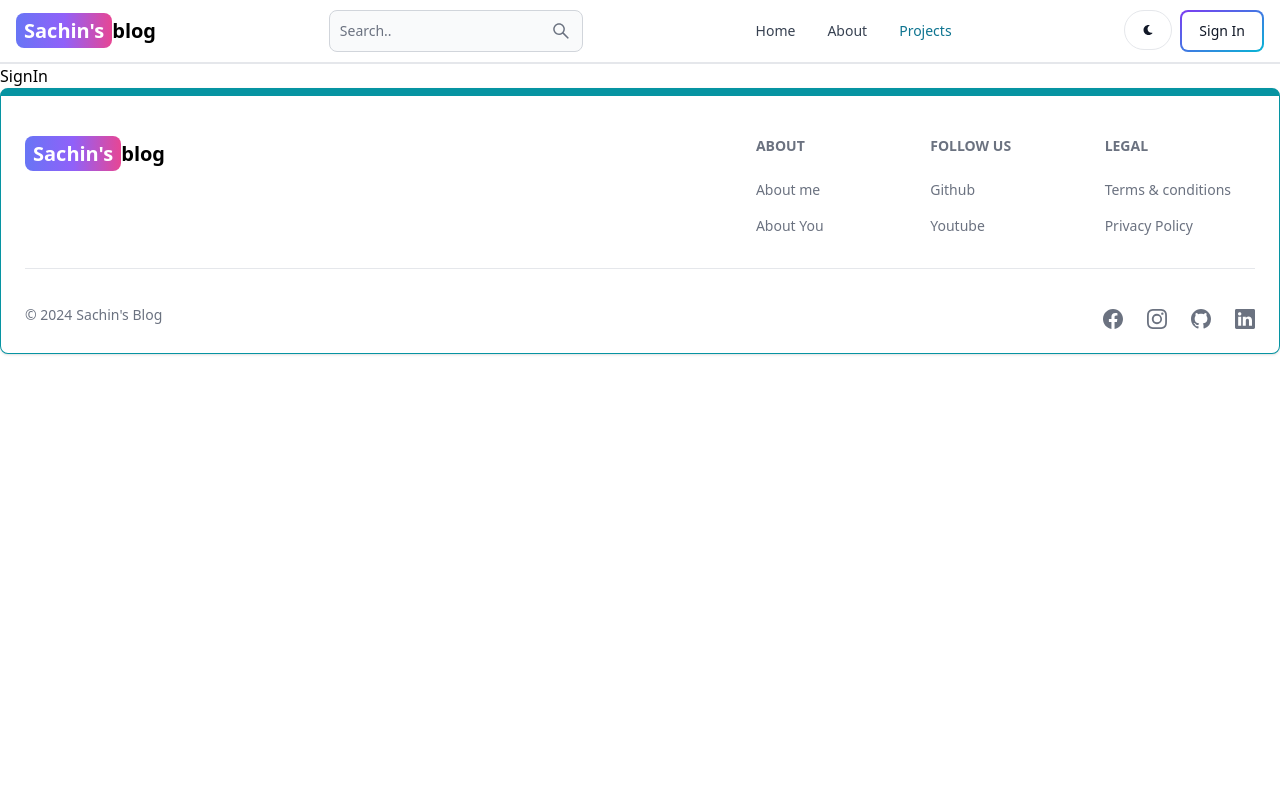
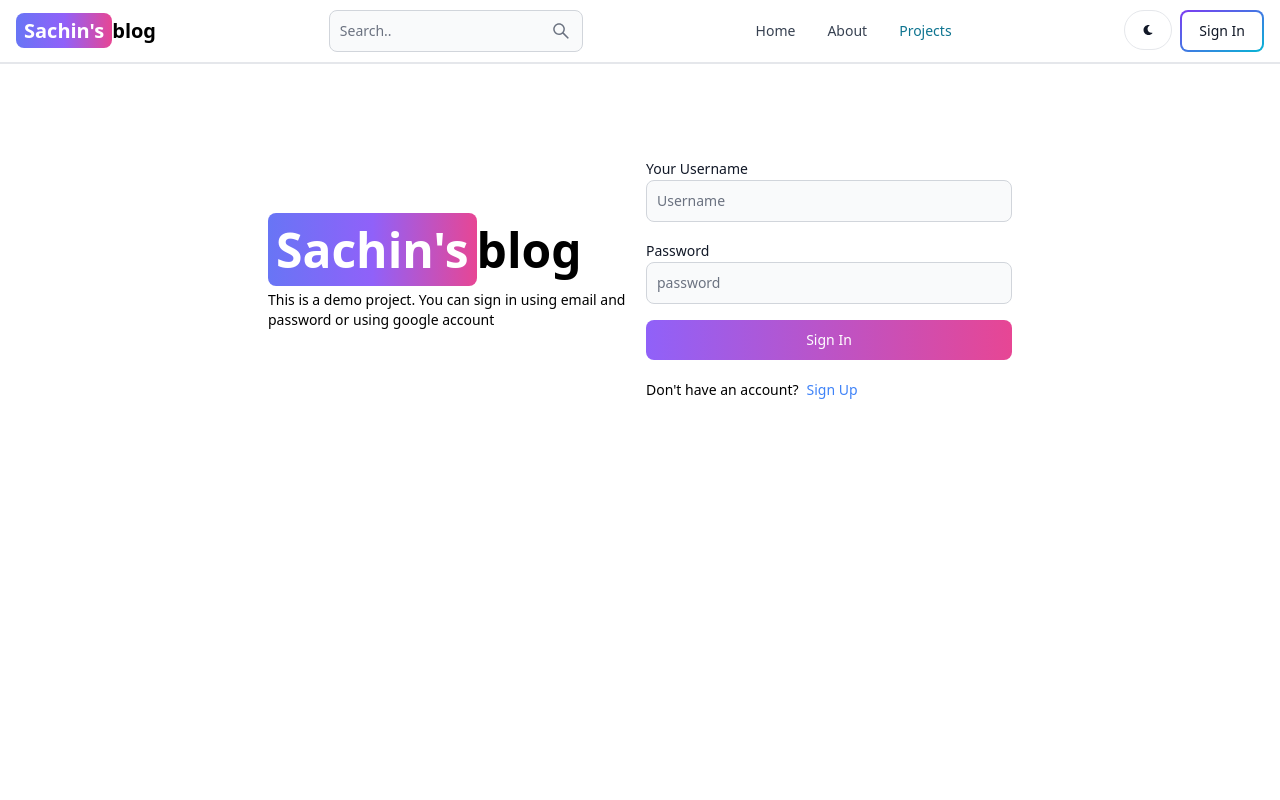
Before and after one commit to sachinpalsp917/MERN-BLOG-SITE, a React (Vite) app in the folder frontend/: page /signin in a window 1280 px wide. Shown: the top 800 px of the page. Built offline with nearby package versions, Linux system fonts and the light colour scheme.

Commit message:
complete signin page functionality

```diff
--- a/frontend/src/pages/SignIn.jsx
+++ b/frontend/src/pages/SignIn.jsx
@@ -1,9 +1,108 @@
-
+import { Alert, Button, Label, Spinner, TextInput } from "flowbite-react";
+import { useState } from "react";
+import { Link, useNavigate } from "react-router-dom";
 
 export default function SignIn() {
+  // using a useState hook to collect the data and then store it into formData and then submitting it to handle submit so that it can be stored into the database.
+  const [formData, setFormData] = useState({});
+  const [errorMessage, setErrorMessage] = useState(null);
+  const [loading, setLoading] = useState(false);
+  const navigate = useNavigate();
+  const handleChange = (e) => {
+    setFormData({ ...formData, [e.target.id]: e.target.value.trim() });
+  };
+  const handleSubmit = async (e) => {
+    e.preventDefault();
+    if (!formData.username || !formData.password) {
+      return setErrorMessage("Please fill out all details");
+    }
+    try {
+      setLoading(true);
+      setErrorMessage(null);
+      const res = await fetch("/api/auth/signin", {
+        method: "POST",
+        headers: { "Content-Type": "application/json" },
+        body: JSON.stringify(formData),
+      });
+      const data = await res.json();
+      if (data.success === false) {
+        return setErrorMessage(data.message);
+      }
+      setLoading(false);
+      if (res.ok) {
+        navigate("/");
+      }
+    } catch (error) {
+      setErrorMessage(error.message);
+      setLoading(false);
+    }
+  };
   return (
-    <div>
-      SignIn
+    <div className="min-h-screen mt-20">
+      <div className="flex p-3 max-w-3xl mx-auto flex-col md:flex-row md:items-center gap-3">
+        {/* left */}
+        <div className="flex-1">
+          <Link to="/" className="font-bold dark:text-white text-5xl">
+            <span className="px-2 py-1 bg-gradient-to-r from-indigo-500 via-purple-500 to-pink-500 text-white rounded-lg">
+              Sachin&apos;s
+            </span>
+            blog
+          </Link>
+          <p className="text-sm mt-4">
+            This is a demo project. You can sign in using email and password or
+            using google account
+          </p>
+        </div>
+        {/* right */}
+        <div className="flex-1">
+          <form className="flex flex-col gap-4" onSubmit={handleSubmit}>
+            <div>
+              <Label value="Your Username" />
+              <TextInput
+                type="text"
+                placeholder="Username"
+                id="username"
+                onChange={handleChange}
+              />
+            </div>
+            <div>
+              <Label value="Password" />
+              <TextInput
+                type="password"
+                placeholder="password"
+                id="password"
+                onChange={handleChange}
+              />
+            </div>
+            <Button
+              gradientDuoTone="purpleToPink"
+              type="submit"
+              disabled={loading}
+            >
+              {loading ? (
+                <>
+                  <Spinner size="sm" />
+                  <span className="pl-3">Loading...</span>
+                </>
+              ) : (
+                ""
+              )}
+              Sign In
+            </Button>
+          </form>
+          <div className="flex gap-2 text-sm mt-5">
+            <span>Don&apos;t have an account?</span>
+            <Link to="/signup" className="text-blue-500">
+              Sign Up
+            </Link>
+          </div>
+          {errorMessage && (
+            <Alert className="mt-5" color="failure">
+              {errorMessage}
+            </Alert>
+          )}
+        </div>
+      </div>
     </div>
-  )
+  );
 }
```
